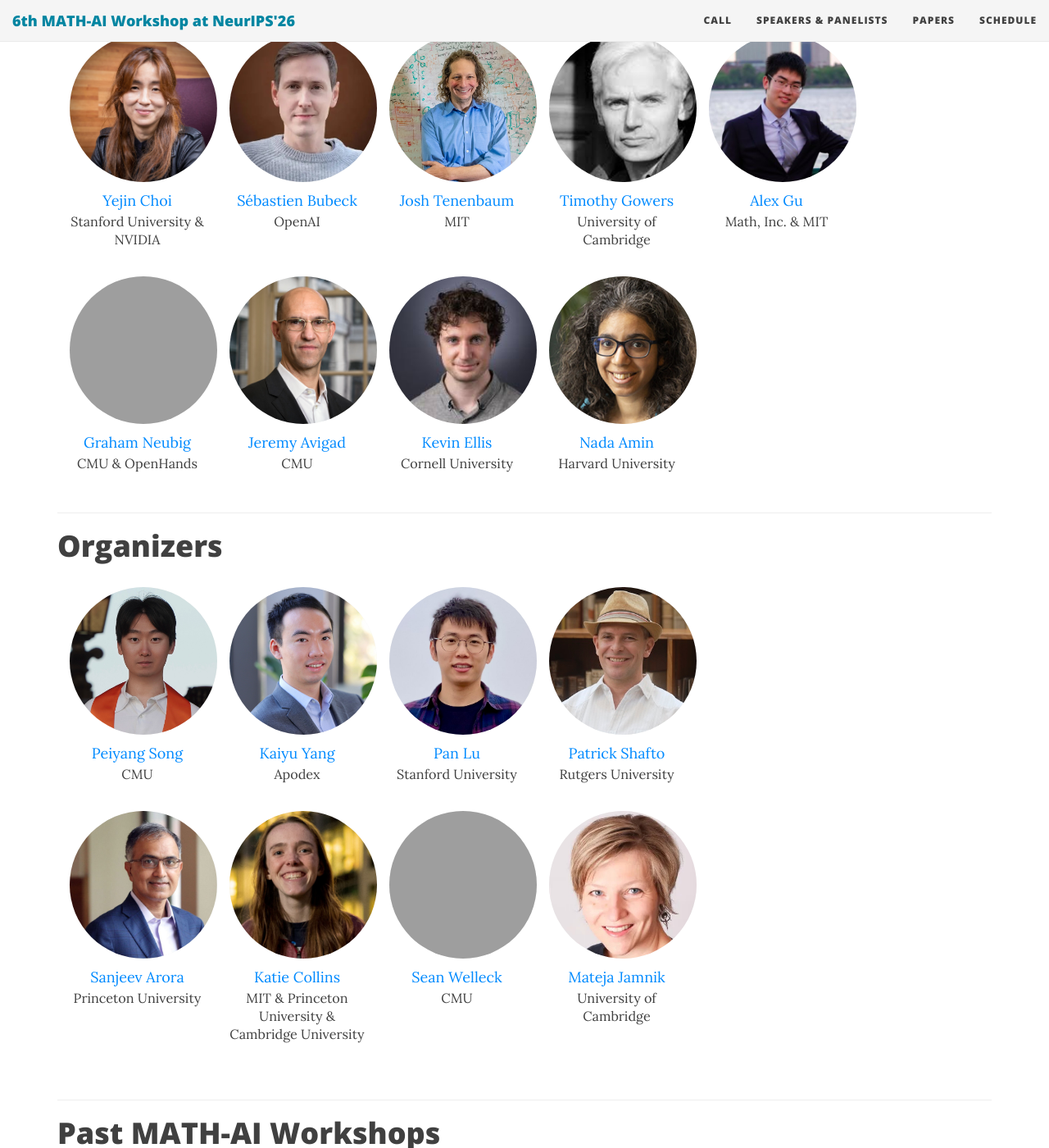
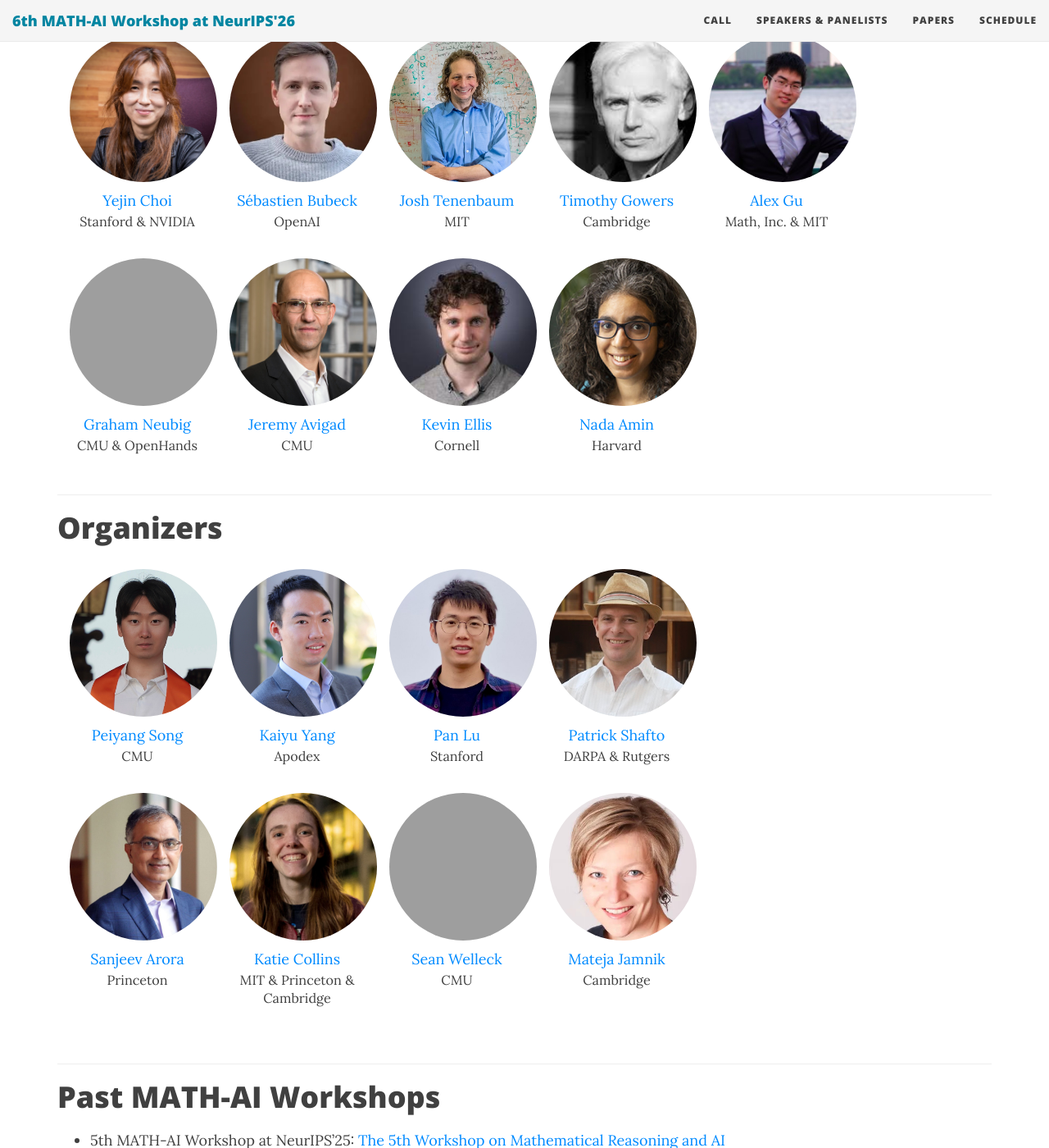
Before and after one commit to mathai-2026/mathai-2026.github.io, a Jekyll site: the page built from index.md, in a window 1280 px wide and 1400 px high, scrolled down 1377 px. Shown: the whole window at 82% size. Built offline with Jekyll 4.4.1, drawn with Linux system fonts in a browser that asks for light colours; nearby versions of some CDN libraries; grey boxes are pictures that could not be loaded.

Commit message:
chore: standardize affiliation formats

```diff
--- a/_data/organizers.yml
+++ b/_data/organizers.yml
@@ -13,25 +13,25 @@ kyang:
 plu:
   name: "Pan Lu"
   url: "https://lupantech.github.io/"
-  affiliation: "Stanford University"
+  affiliation: "Stanford"
   img: "plu.jpg"
   bio: "Pan Lu is a Postdoctoral Scholar at Stanford University. He received his Ph.D. in Computer Science from UCLA. His research focuses on machine reasoning, particularly in mathematical reasoning and scientific discovery. He has received various awards, including ACL 2023 Best Paper Honorable Mention, KnowledgeNLP Workshop 2025 Best Paper Award, Most Influential NeurIPS Papers, Amazon PhD Fellowship, Bloomberg PhD Fellowship, and Qualcomm Innovation Fellowship. He served as senior program chair for NENLP'25 and program chair for SoCal NLP'23. He has extensive experience in organizing workshops, including the MATH-AI Workshop at NeurIPS from 2022 to 2025 and the AI for Math Workshop at ICML'24."
 pshafto:
   name: "Patrick Shafto"
   url: "https://patrickshafto.com/"
-  affiliation: "Rutgers University"
+  affiliation: "DARPA & Rutgers"
   img: "pshafto.jpg"
   bio: "Patrick Shafto is a Professor of Mathematics and Computer Science at Rutgers University. His research focuses on the computational principles of human learning, reasoning, communication, and scientific discovery, spanning cognitive science, artificial intelligence, and machine learning. He is a Fellow of the Cognitive Science Society and co-organized the IPAM long program on Mathematics of Intelligences in Fall 2024. He has also organized or co-organized 9 conferences, symposia, and workshops on explanation, guided learning, pedagogical reasoning, and inductive reasoning."
 sarora:
   name: "Sanjeev Arora"
   url: "https://www.cs.princeton.edu/~arora/"
-  affiliation: "Princeton University"
+  affiliation: "Princeton"
   img: "sarora.jpg"
   bio: "Sanjeev Arora is a Professor of Computer Science at Princeton University, where he did foundational work in theoretical computer science, complexity theory, and machine learning theory. He has received major honors such as the Gödel Prize, ACM Prize in Computing, and election to the National Academy of Sciences. He is also a founding director of Princeton Language and Intelligence (PLI)."
 kcollins:
   name: "Katie Collins"
   url: "https://collinskatie.github.io/"
-  affiliation: "MIT & Princeton University & Cambridge University"
+  affiliation: "MIT & Princeton & Cambridge"
   img: "kcollins.jpg"
   bio: "Katie Collins is a postdoctoral fellow in the Computational Cognitive Science Group at MIT and a visiting postdoc at the Princeton AI Lab. Her research focuses on cognitive science, artificial intelligence, human-AI interaction, and mathematical reasoning, including evaluating language models for mathematics through interactions with mathematicians. She organized the MATH-AI Workshop at NeurIPS'23."
 swelleck:
@@ -43,6 +43,6 @@ swelleck:
 mjamnik:
   name: "Mateja Jamnik"
   url: "https://www.cl.cam.ac.uk/~mj201/"
-  affiliation: "University of Cambridge"
+  affiliation: "Cambridge"
   img: "mjamnik.jpg"
   bio: "Mateja Jamnik is a Professor of Artificial Intelligence in the Department of Computer Science and Technology at the University of Cambridge and an associate fellow of the Leverhulme Centre for the Future of Intelligence. Her research focuses on human-like AI, automated reasoning, diagrammatic reasoning, knowledge representation, theorem proving, explainable AI, and cognitive science. She founded the women@CL initiative, serves on the UK Home Office Science Advisory Council, and previously served as Specialist Adviser to the House of Lords Select Committee on Artificial Intelligence."
--- a/_data/pc.yml
+++ b/_data/pc.yml
@@ -8,11 +8,11 @@ people: [
 "Kai-Wei Chang (UCLA and Alexa AI)",
 "Francois Charton (Facebook AI Research)",
 "Jiaqi Chen (Sun Yat-sen University)",
-"Katie Collins* (MIT, Princeton, and Cambridge)",
+"Katie Collins* (MIT & Princeton & Cambridge)",
 "R. Thomas McCoy (Yale)",
 "Jiayuan Mao (MIT)",
 "Vlad Firoiu (DeepMind)",
-"Ellena Glassmann (Harvard University)",
+"Ellena Glassmann (Harvard)",
 "Navin Goyal (Microsoft Research)",
 "Alex Gu (MIT)",
 "Lichang Chen (UMD)",
@@ -41,7 +41,7 @@ people: [
 "Zhaoyu Li (University of Toronto)",
 "Hangrui Bi (University of Toronto)",
 "Jialiang Sun (University of Toronto)",
-"Patrick Shafto* (Rutgers and DARPA)",
+"Patrick Shafto* (DARPA & Rutgers)",
 "Amitayush Thakur (UT Austin)",
 "Jasper Lee (UT Austin)",
 "George Tsoukalas (UT Austin)",
--- a/_data/speakers.yml
+++ b/_data/speakers.yml
@@ -1,7 +1,7 @@
 ychoi:
     name: "Yejin Choi"
     url: "https://yejinc.github.io/"
-    affiliation: "Stanford University & NVIDIA"
+    affiliation: "Stanford & NVIDIA"
     img: "ychoi.jpg"
     bio: "Yejin Choi is the Dieter Schwarz Foundation Professor and HAI Senior Fellow at Stanford and a Senior Director at NVIDIA. She is MacArthur Fellow, AI2050 Senior Fellow, and named among Time 100 Most Influential People in AI in 2023. Her research studies language-model capabilities and limits, reasoning, knowledge discovery, symbolic methods, alignment, and AI safety."
 
@@ -22,7 +22,7 @@ jtenenbaum:
 tgowers:
     name: "Timothy Gowers"
     url: "https://www.dpmms.cam.ac.uk/~wtg10/"
-    affiliation: "University of Cambridge"
+    affiliation: "Cambridge"
     img: "tgowers.jpg"
     bio: "Timothy Gowers is the Royal Society Research Professor at the University of Cambridge. He is a Fields Medalist, Fellow of the Royal Society, and recipient of the Sylvester Medal. His research spans combinatorics, functional analysis, additive number theory, higher-order Fourier analysis, and new modes of mathematical collaboration in the AI era."
 
@@ -50,13 +50,13 @@ javigad:
 kellis:
     name: "Kevin Ellis"
     url: "https://www.cs.cornell.edu/~ellisk/"
-    affiliation: "Cornell University"
+    affiliation: "Cornell"
     img: "kellis.jpg"
     bio: "Kevin Ellis is an Assistant Professor of Computer Science at Cornell University and NSF CAREER award recipient. His research focuses on program synthesis, neuro-symbolic AI, library learning, abstraction, and systems that learn interpretable programs and concepts."
 
 namin:
     name: "Nada Amin"
     url: "https://namin.seas.harvard.edu/"
-    affiliation: "Harvard University"
+    affiliation: "Harvard"
     img: "namin.jpg"
     bio: "Nada Amin is an Assistant Professor of Computer Science at Harvard SEAS and recipient of a PLDI Distinguished Paper Award. Her research combines programming languages and AI to build correct-by-construction systems for program synthesis, proof synthesis, verification, and mathematical discovery."
```
